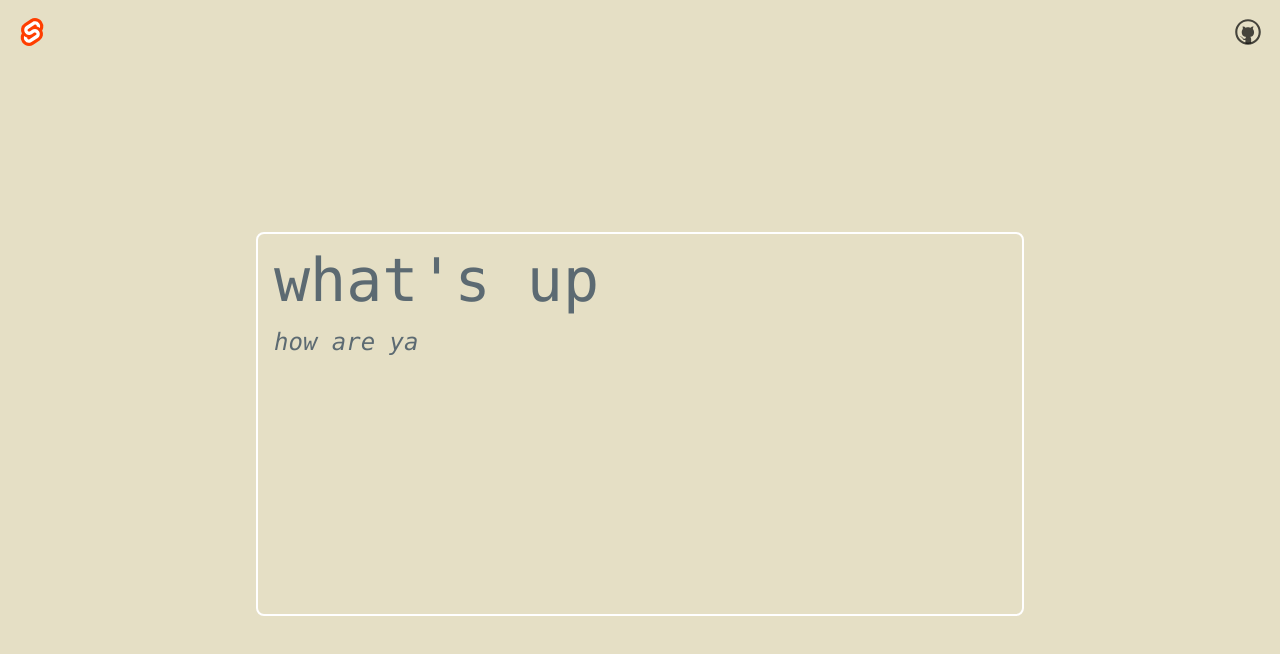
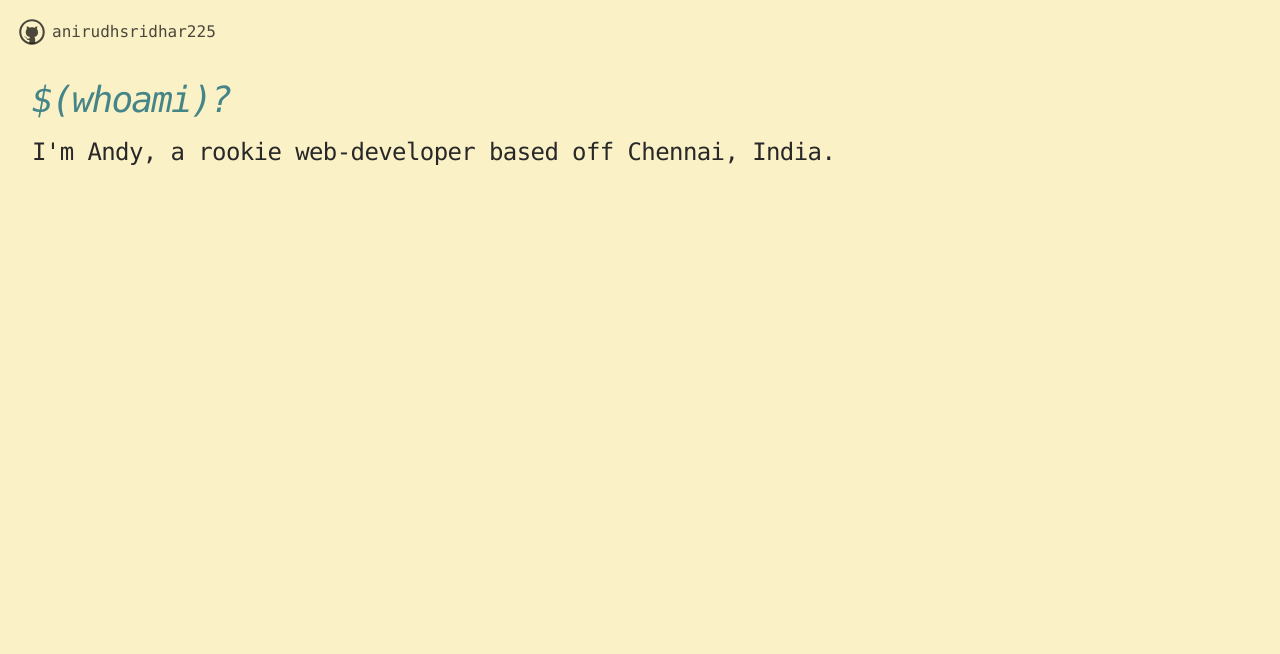
Before and after one commit to anirudhsridhar225/portfolio, a SvelteKit app: page / in a window 1280 px wide. Shown: the top 654 px of the page. Built offline with nearby package versions, Linux system fonts and the light colour scheme.

Commit message:
feat: reverted to non card

```diff
--- a/src/routes/+layout.svelte
+++ b/src/routes/+layout.svelte
@@ -3,10 +3,10 @@
 	import Header from './Header.svelte';
 </script>
 
-<div class="bg-[#E5DFC5] min-h-screen min-w-screen">
+<div class="bg-[#FBF1C7] min-h-screen min-w-screen">
 	<Header />
 
-	<main class="h-[90vh] w-full flex items-center justify-center">
+	<main class="w-full h-full">
 		<slot />
 	</main>
 </div>
--- a/src/routes/+page.svelte
+++ b/src/routes/+page.svelte
@@ -6,9 +6,9 @@
 	<meta name="andy-portfolio" content="Andy's Potfolio Website" />
 </svelte:head>
 
-<section class="h-96 w-3/5 border-2 border-solid border-white rounded-lg">
+<section class="m-4">
 	<section class="h-full">
-		<p class="p-4 text-[#5C6A72] font-mono text-6xl">what's up</p>
-		<p class="p-4 pt-0 text-[#5C6A72] font-mono text-2xl italic">how are ya</p>
+		<p class="p-4 pt-0 text-[#458588] font-mono text-4xl italic tracking-tighter">$(whoami)?</p>
+		<p class="p-4 pt-0 text-[#282828] font-mono text-2xl tracking-tight">I'm Andy, a rookie web-developer based off Chennai, India.</p>
 	</section>
 </section>
--- a/src/routes/Header.svelte
+++ b/src/routes/Header.svelte
@@ -1,18 +1,16 @@
 <script>
 	import github from '$lib/images/github.svg';
-	import logo from '$lib/images/svelte-logo.svg';
 </script>
 
 <header class="flex justify-between">
 	<div class="m-4">
-		<a href="https://kit.svelte.dev" class="flex items-center justify-center w-full h-full">
-			<img src={logo} alt="SvelteKit" class="w-8 h-8 object-contain" />
-		</a>
-	</div>
-
-	<div class="m-4">
-		<a href="https://github.com/shotoyaar" target="flex items-center justify-center w-full h-full">
+		<a
+			href="https://github.com/anirudhsridhar225"
+			target="flex items-center justify-center w-full h-full"
+			class="flex flex-row"
+		>
 			<img src={github} alt="GitHub" class="w-8 h-8 object-contain" />
+			<p class="text-center m-1 font-mono">anirudhsridhar225</p>
 		</a>
 	</div>
 </header>
```
